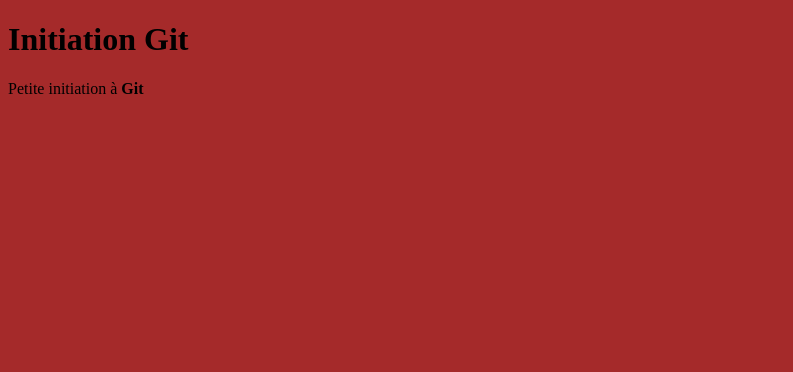
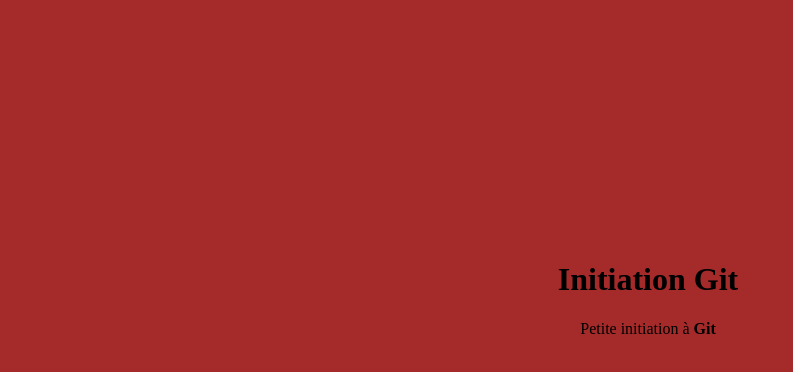
Before and after one commit to gomab/hello, a plain HTML site: page index.html in a window 1280 px wide. Shown: the whole page, without its empty margins (0-793 px from the left). Drawn offline with Linux system fonts and the light colour scheme.

Commit message:
Create div content and center text

```diff
--- a/index.html
+++ b/index.html
@@ -3,17 +3,28 @@
     <head>
         <meta charset="utf-8">
         <title>Inittiation Git</title>
-        <style>
+        <style type="text/css">
             body{
 
                 background-color: brown;
             }
+
+            .content{
+                text-align: center;
+                position: absolute;
+                top: 30%;
+                width: 100%;
+            }
+
+
         </style>
     </head>
 
     <body>
-        <h1>Initiation Git</h1>
+        <div class="content">
+            <h1>Initiation Git</h1>
 
-        <p>Petite initiation à <strong>Git</strong></p>
+            <p>Petite initiation à <strong>Git</strong></p>
+        </div>
     </body>
 </html>
```
